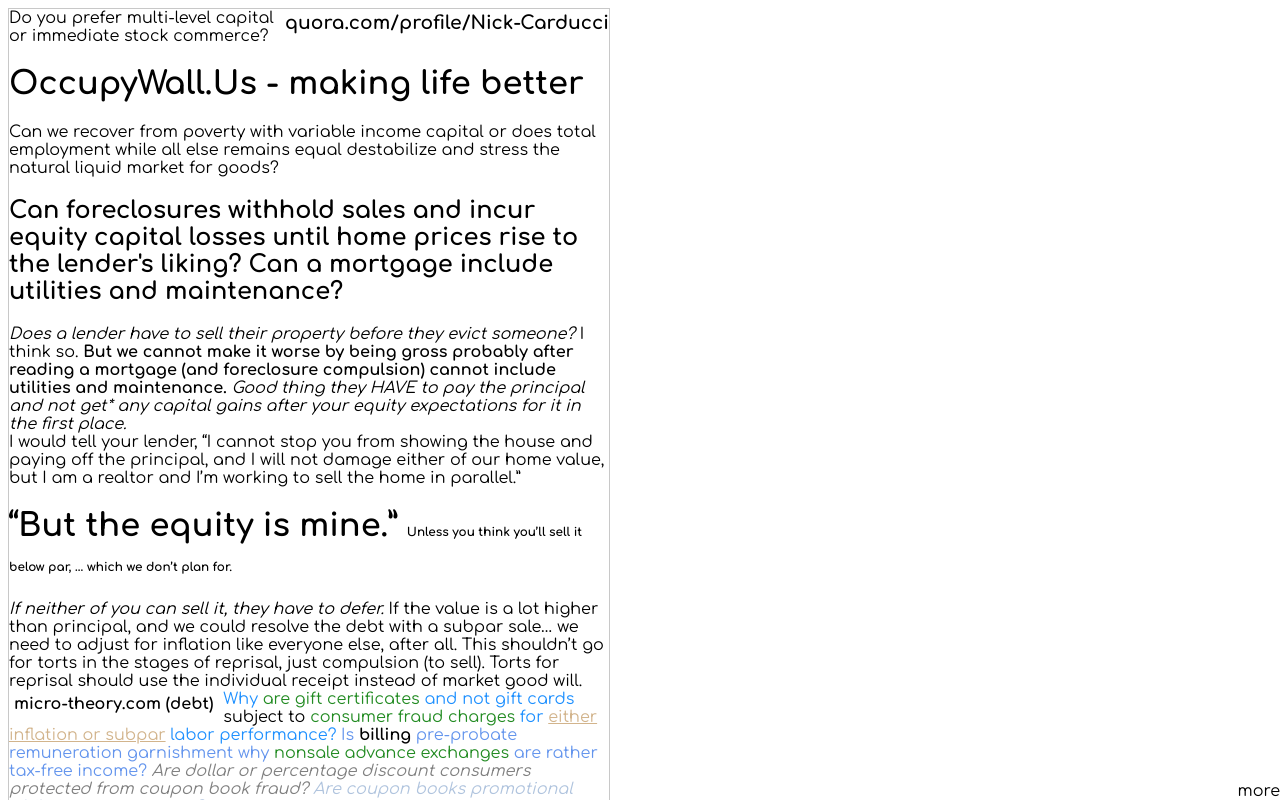
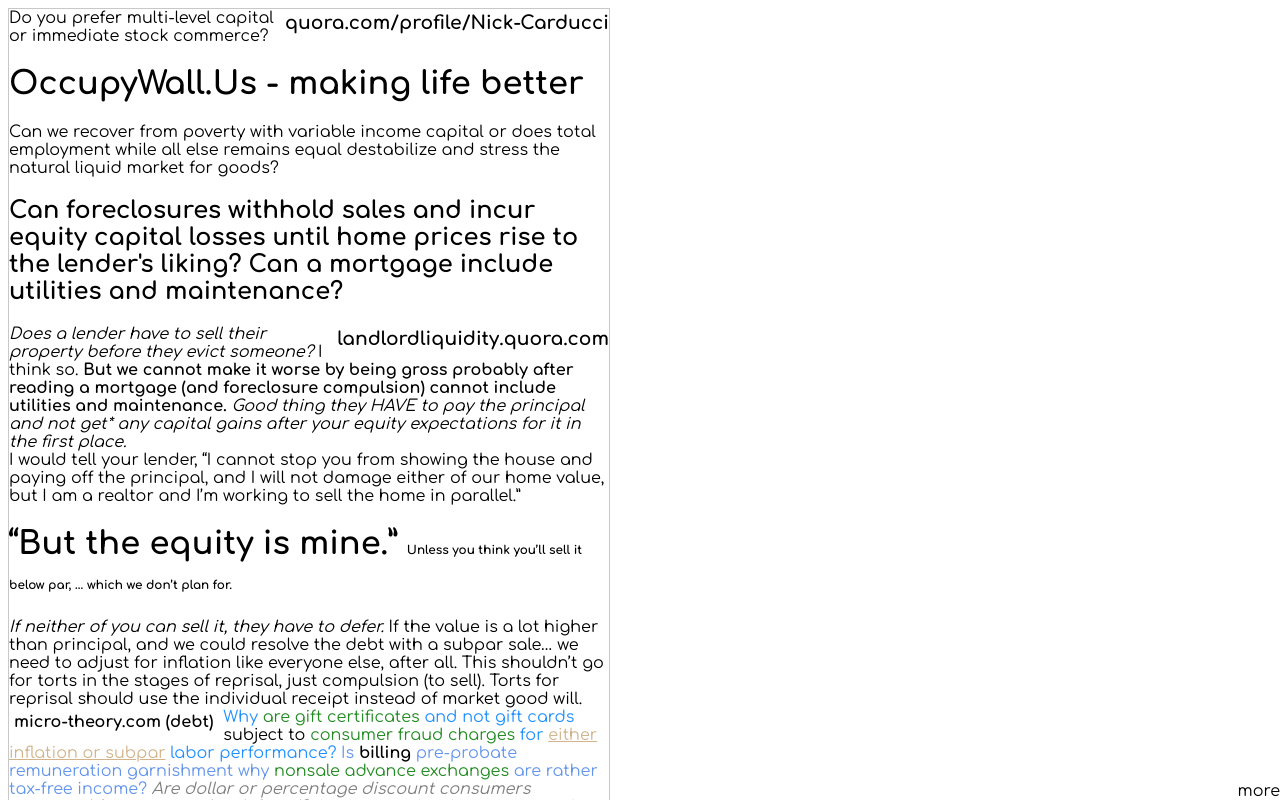
Before and after one commit to NickCarducci/multilevelcapital, a React (Create React App) app: page / in a window 1280 px wide. Shown: the top 800 px of the page. Built offline with nearby package versions, Linux system fonts and the light colour scheme.

Commit message:
Update Basic.js

```diff
--- a/src/Basic.js
+++ b/src/Basic.js
@@ -164,6 +164,9 @@
           home prices rise to the lender's liking? Can a mortgage include
           utilities and maintenance?
         </h2>
+        <h3 style={{ float: "right", margin: "4px 0px" }}>
+          landlordliquidity.quora.com
+        </h3>
         <i>
           Does a lender have to sell their property before they evict someone?
         </i>
```
